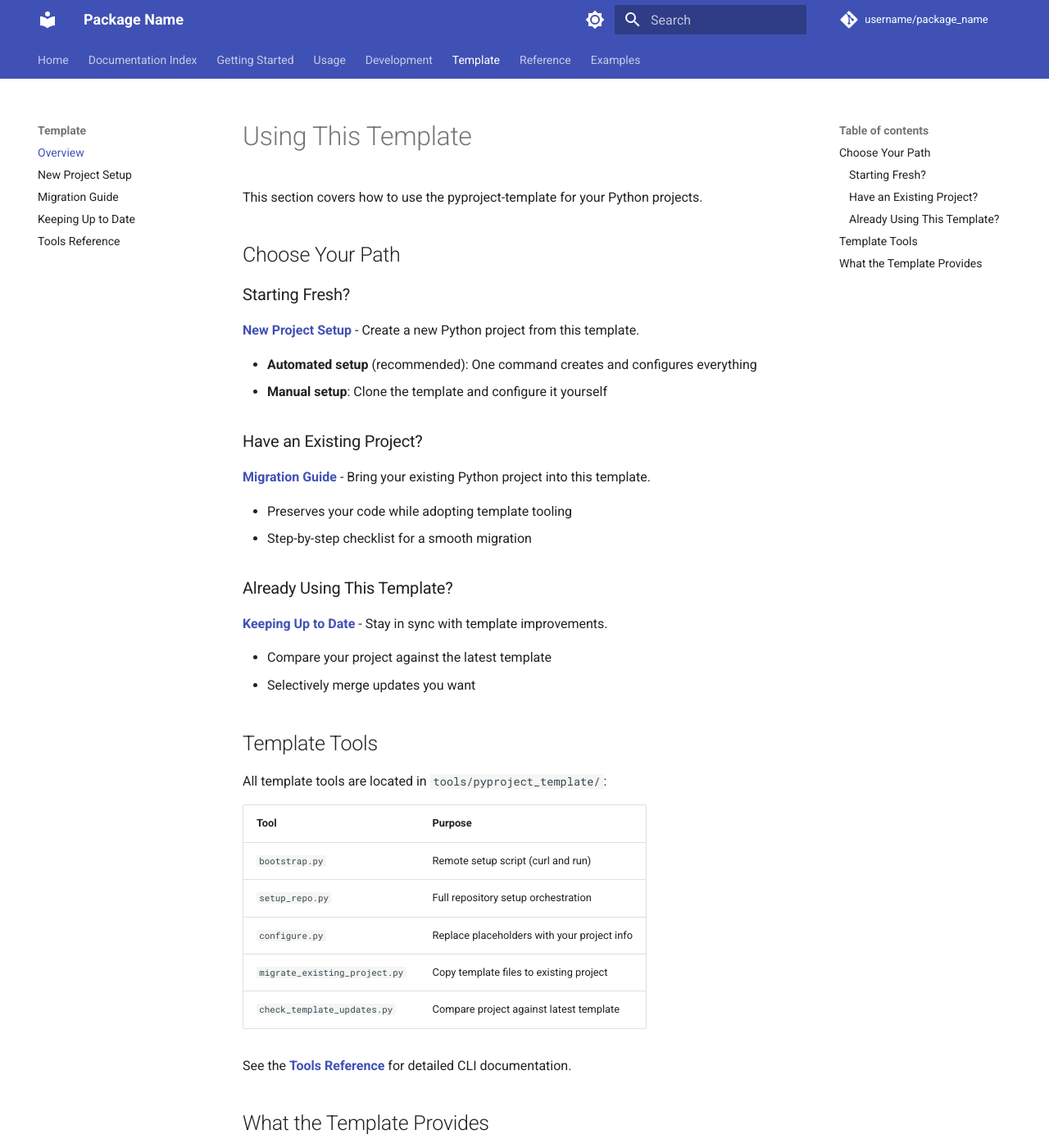
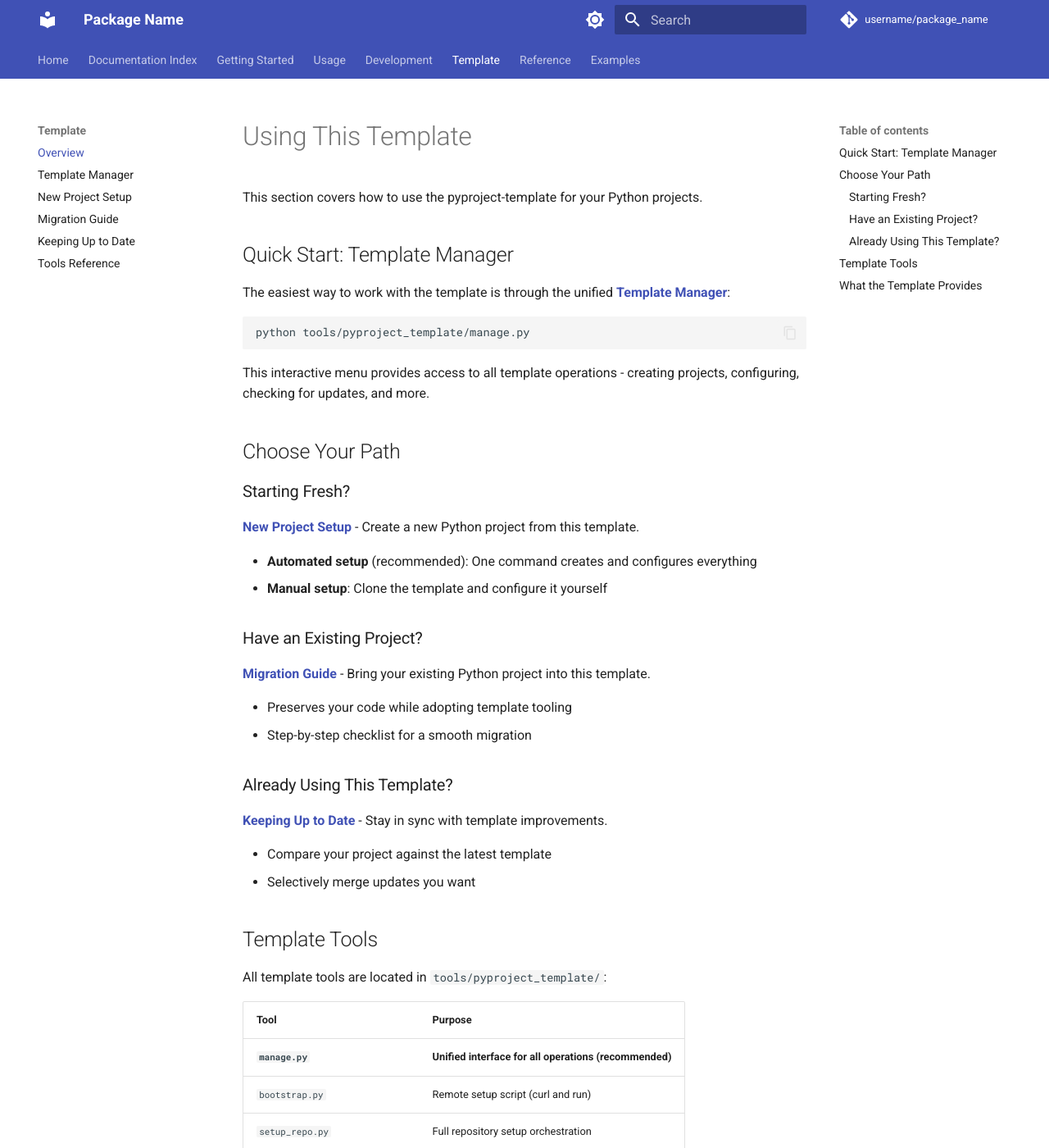
Before and after one commit to endavis/pyproject-template, an MkDocs documentation site: the page built from docs/template/index.md, in a window 1280 px wide and 1400 px high. Shown: the whole window at 82% size. Built offline with MkDocs 1.6.1 and Material for MkDocs 9.7.7, drawn with Linux system fonts in a browser that asks for light colours; comment, search, counter and statistics services are not loaded; some of the changed text lies outside the part shown.

Commit message:
docs: update template docs to reference unified manage.py interface
- Add manage.md to mkdocs.yml navigation
- Add Quick Start section in index.md pointing to Template Manager
- Add tip boxes in new-project.md and updates.md referencing manage.py
- Add note in tools-reference.md that manage.py is recommended
- Update tools table to highlight manage.py as primary entry point

Co-Authored-By: Claude Opus 4.5 <noreply@anthropic.com>

````diff
--- a/docs/template/index.md
+++ b/docs/template/index.md
@@ -1,6 +1,16 @@
 # Using This Template
 
 This section covers how to use the pyproject-template for your Python projects.
+
+## Quick Start: Template Manager
+
+The easiest way to work with the template is through the unified **[Template Manager](manage.md)**:
+
+```bash
+python tools/pyproject_template/manage.py
+```
+
+This interactive menu provides access to all template operations - creating projects, configuring, checking for updates, and more.
 
 ## Choose Your Path
 
@@ -31,13 +41,14 @@ All template tools are located in `tools/pyproject_template/`:
 
 | Tool | Purpose |
 |------|---------|
+| **`manage.py`** | **Unified interface for all operations (recommended)** |
 | `bootstrap.py` | Remote setup script (curl and run) |
 | `setup_repo.py` | Full repository setup orchestration |
 | `configure.py` | Replace placeholders with your project info |
 | `migrate_existing_project.py` | Copy template files to existing project |
 | `check_template_updates.py` | Compare project against latest template |
 
-See the **[Tools Reference](tools-reference.md)** for detailed CLI documentation.
+See the **[Template Manager](manage.md)** for the recommended interactive interface, or the **[Tools Reference](tools-reference.md)** for detailed CLI documentation of individual tools.
 
 ## What the Template Provides
 
--- a/mkdocs.yml
+++ b/mkdocs.yml
@@ -66,6 +66,7 @@ nav:
       - AI Command Blocking: development/ai/command-blocking.md
   - Template:
       - Overview: template/index.md
+      - Template Manager: template/manage.md
       - New Project Setup: template/new-project.md
       - Migration Guide: template/migration.md
       - Keeping Up to Date: template/updates.md
````
Also changed, not shown: docs/template/new-project.md (+6 -0 lines), docs/template/tools-reference.md (+2 -0 lines), docs/template/updates.md (+6 -0 lines).
